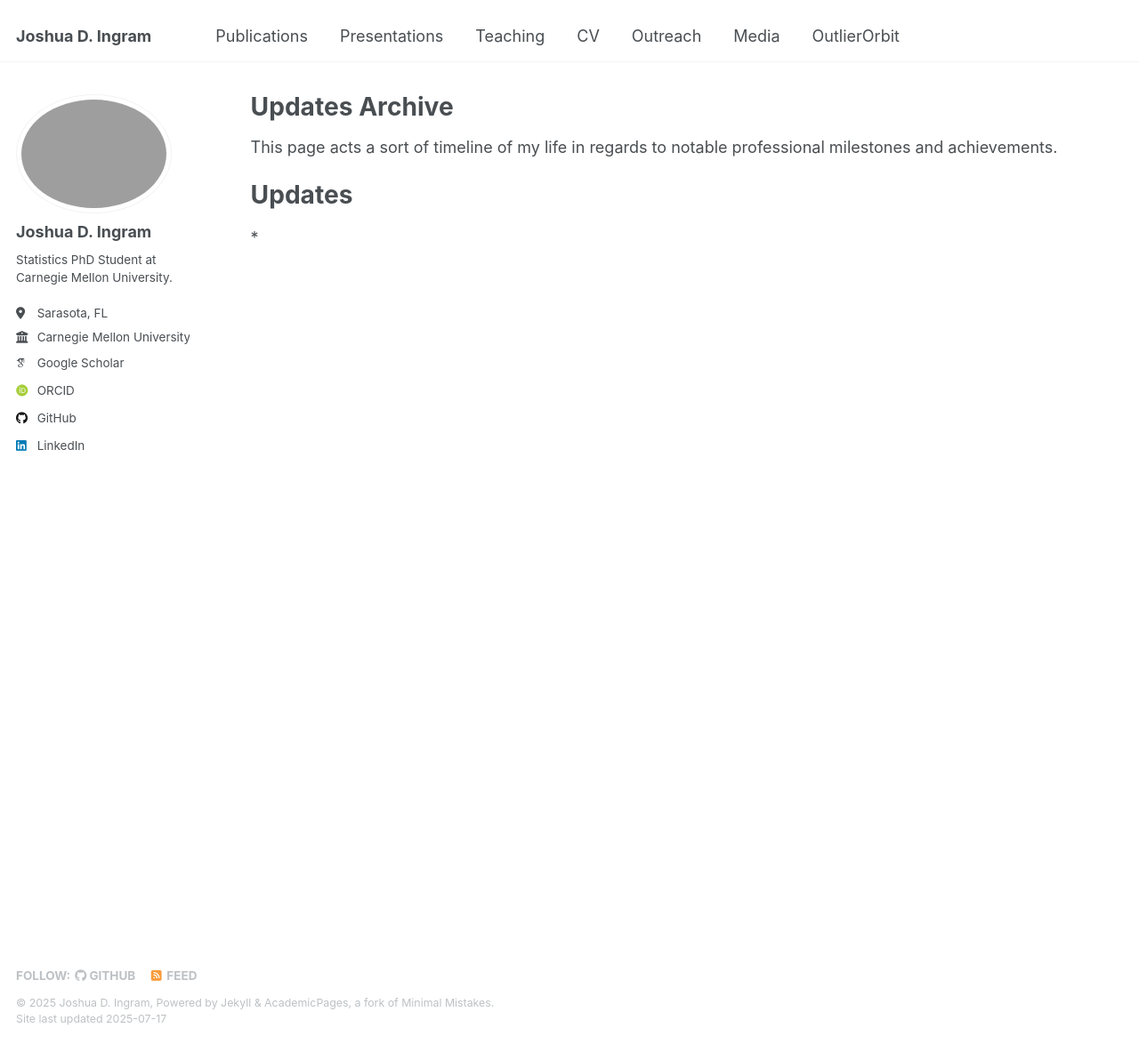
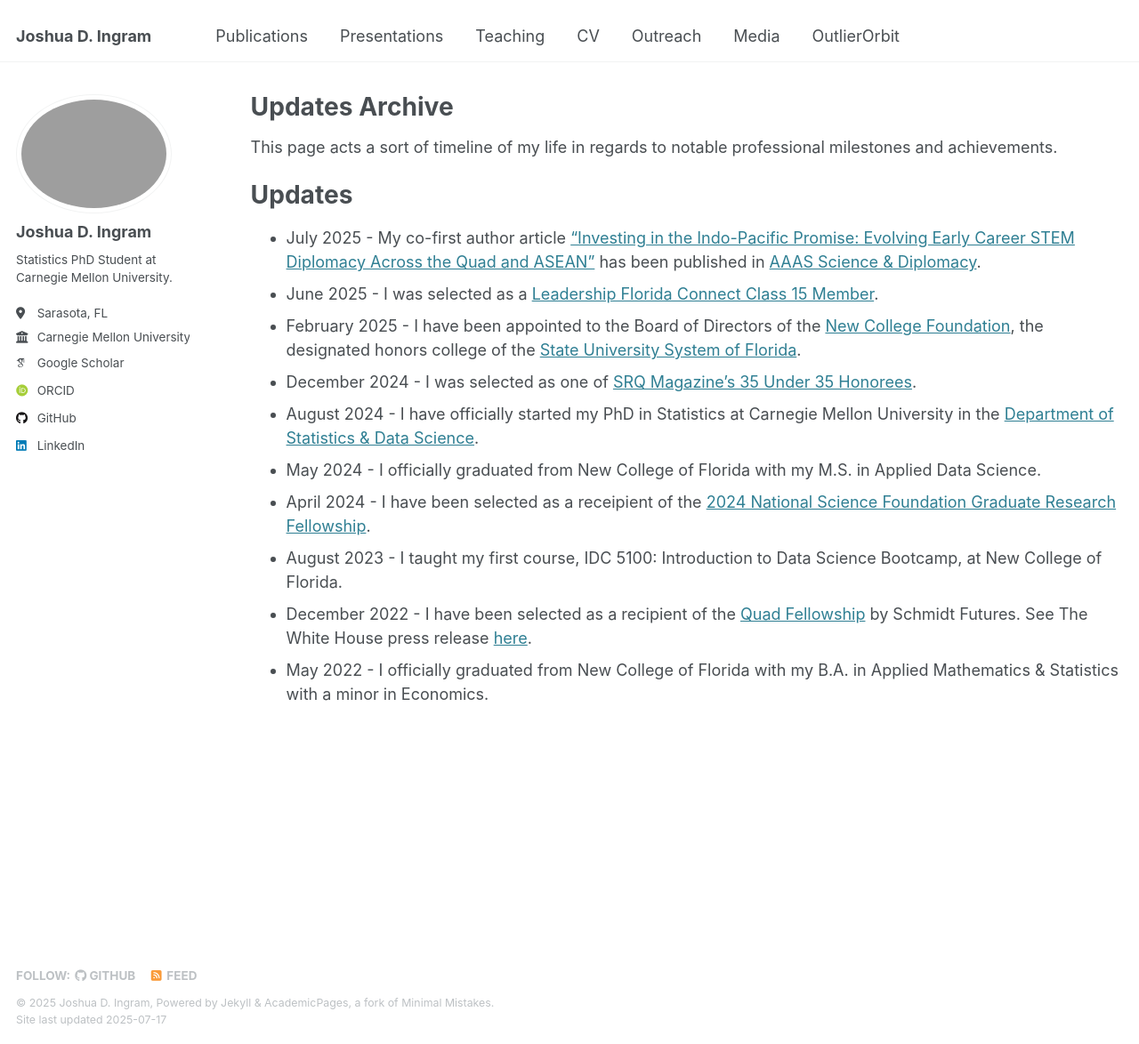
Before and after one commit to Joshuaingram/joshuaingram.github.io, a Jekyll site: the page built from _pages/updates_archive.md, in a window 1280 px wide and 1174 px high. Shown: the whole window at 89% size. Built offline with Jekyll 4.4.1, drawn with Linux system fonts in a browser that asks for light colours; some web fonts are replaced.

Commit message:
Update updates_archive.md

```diff
--- a/_pages/updates_archive.md
+++ b/_pages/updates_archive.md
@@ -9,4 +9,13 @@ This page acts a sort of timeline of my life in regards to notable professional
 
 Updates
 ======
-*
+* July 2025 - My co-first author article ["Investing in the Indo-Pacific Promise: Evolving Early Career STEM Diplomacy Across the Quad and ASEAN"](https://doi.org/10.1126/scidip.aea4232) has been published in [AAAS Science & Diplomacy](https://www.sciencediplomacy.org).
+* June 2025 - I was selected as a [Leadership Florida Connect Class 15 Member](https://www.leadershipflorida.org/announcing-the-2025-2026-new-class-members).
+* February 2025 - I have been appointed to the Board of Directors of the [New College Foundation](https://www.srqmagazine.com/srq-daily/2025-02-26/26227_New-College-Foundation-Welcomes-Five-Distinguished-Professionals-to-Board-of-Directors), the designated honors college of the [State University System of Florida](https://www.flbog.edu).
+* December 2024 - I was selected as one of [SRQ Magazine's 35 Under 35 Honorees](https://www.srqmagazine.com/articles/2110/35-Under-35).
+* August 2024 - I have officially started my PhD in Statistics at Carnegie Mellon University in the [Department of Statistics & Data Science](https://www.cmu.edu/dietrich/statistics-datascience/index.html).
+* May 2024 - I officially graduated from New College of Florida with my M.S. in Applied Data Science.
+* April 2024 - I have been selected as a receipient of the [2024 National Science Foundation Graduate Research Fellowship](https://www.nsfgrfp.org/about/about-grfp/).
+* August 2023 - I taught my first course, IDC 5100: Introduction to Data Science Bootcamp, at New College of Florida.
+* December 2022 - I have been selected as a recipient of the [Quad Fellowship](https://www.quadfellowship.org/quad-fellows) by Schmidt Futures. See The White House press release [here](https://www.whitehouse.gov/briefing-room/statements-releases/2022/12/09/statement-by-national-security-advisor-jake-sullivan-congratulating-inaugural-quad-fellows/).
+* May 2022 - I officially graduated from New College of Florida with my B.A. in Applied Mathematics & Statistics with a minor in Economics.
```
